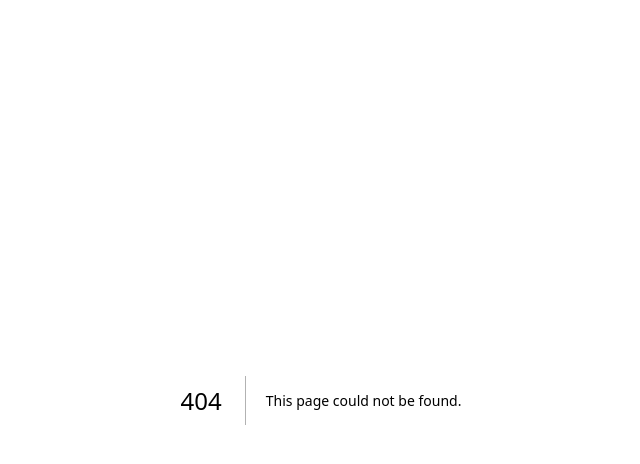
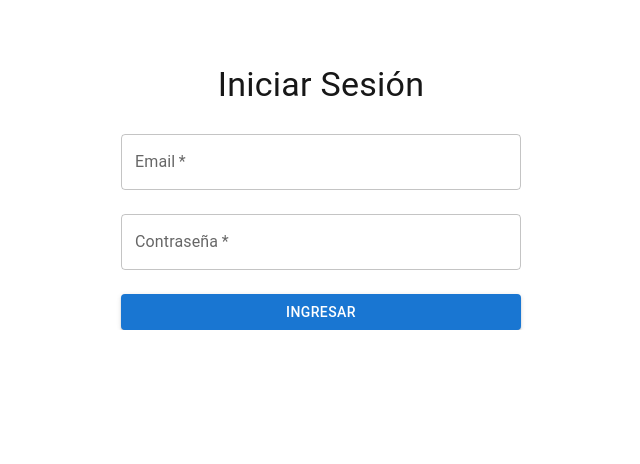
Before and after one commit to SebastianBC09/front-admin-dashboard, a Next.js app: page /login in a window 1280 px wide. Before the commit this address had no page. Shown: the top 464 px of the page, without its empty margins (319-959 px from the left). Built offline with nearby package versions, Linux system fonts and the light colour scheme.

Commit message:
feat(frontend): implement login page with Material UI and API integration

```diff
--- /dev/null
+++ b/app/login/page.tsx
@@ -0,0 +1,59 @@
+import React, { useState } from 'react';
+import { useRouter } from 'next/navigation';
+import { TextField, Button, Box, Typography } from '@mui/material';
+import api from '../../services/api';
+
+const LoginPage: React.FC = () => {
+  const [email, setEmail] = useState<string>('');
+  const [password, setPassword] = useState<string>('');
+  const [error, setError] = useState<string | null>(null);
+  const router = useRouter();
+
+  const handleLogin = async (e: React.FormEvent<HTMLFormElement>) => {
+    e.preventDefault();
+    setError(null);
+    try {
+      const response = await api.post('/auth/login', { email, password });
+      const { token } = response.data;
+      localStorage.setItem('token', token);
+      router.push('/');
+    } catch (err: any) {
+      setError(err.response?.data?.message || 'Error en el login');
+    }
+  };
+
+  return (
+    <Box
+      component="form"
+      onSubmit={handleLogin}
+      sx={{ display: 'flex', flexDirection: 'column', maxWidth: 400, mx: 'auto', mt: 8 }}
+    >
+      <Typography variant="h4" component="h1" align="center" gutterBottom>
+        Iniciar Sesión
+      </Typography>
+      {error && <Typography color="error">{error}</Typography>}
+      <TextField
+        label="Email"
+        variant="outlined"
+        margin="normal"
+        value={email}
+        onChange={(e) => setEmail(e.target.value)}
+        required
+      />
+      <TextField
+        label="Contraseña"
+        variant="outlined"
+        margin="normal"
+        type="password"
+        value={password}
+        onChange={(e) => setPassword(e.target.value)}
+        required
+      />
+      <Button type="submit" variant="contained" sx={{ mt: 2 }}>
+        Ingresar
+      </Button>
+    </Box>
+  );
+};
+
+export default LoginPage;
```
